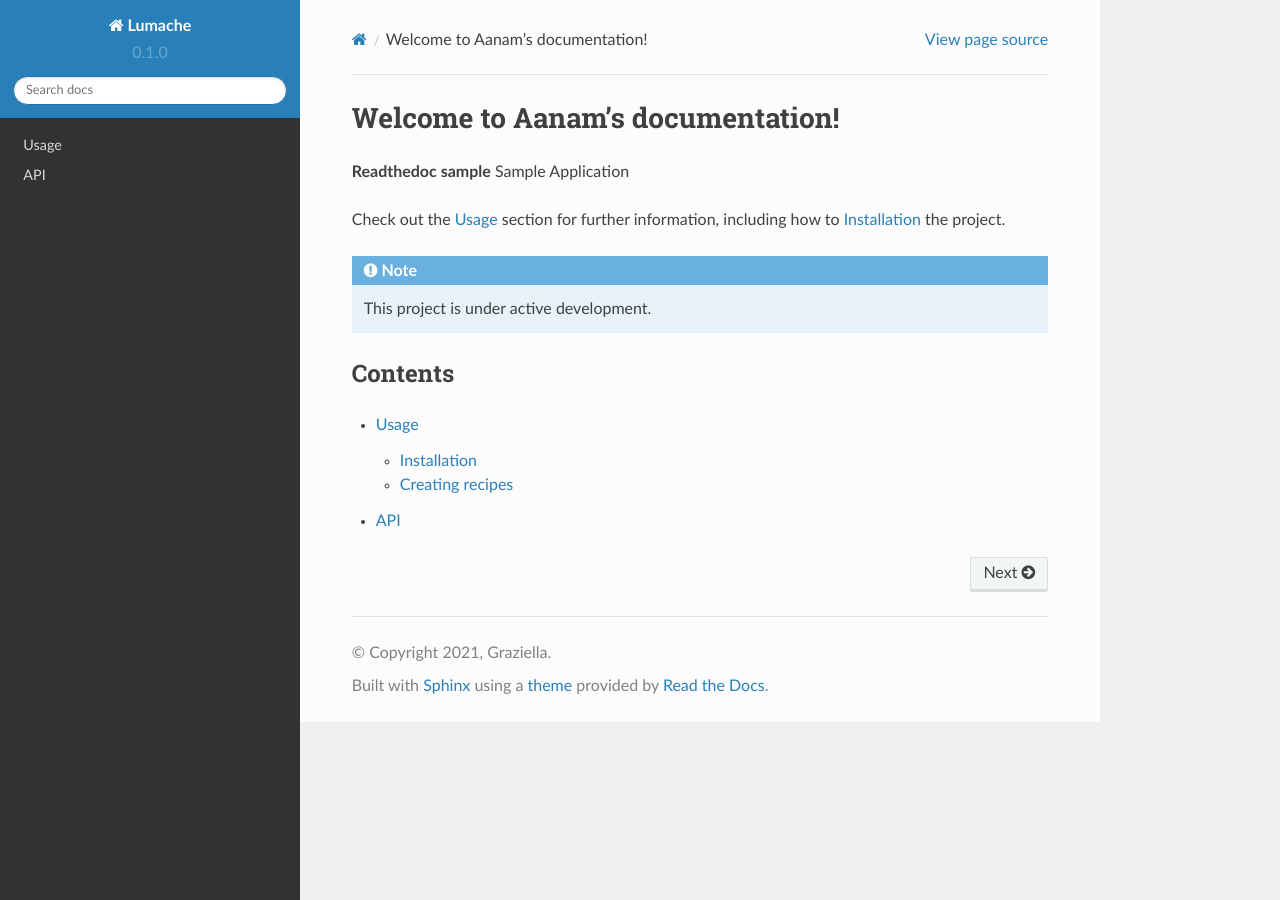
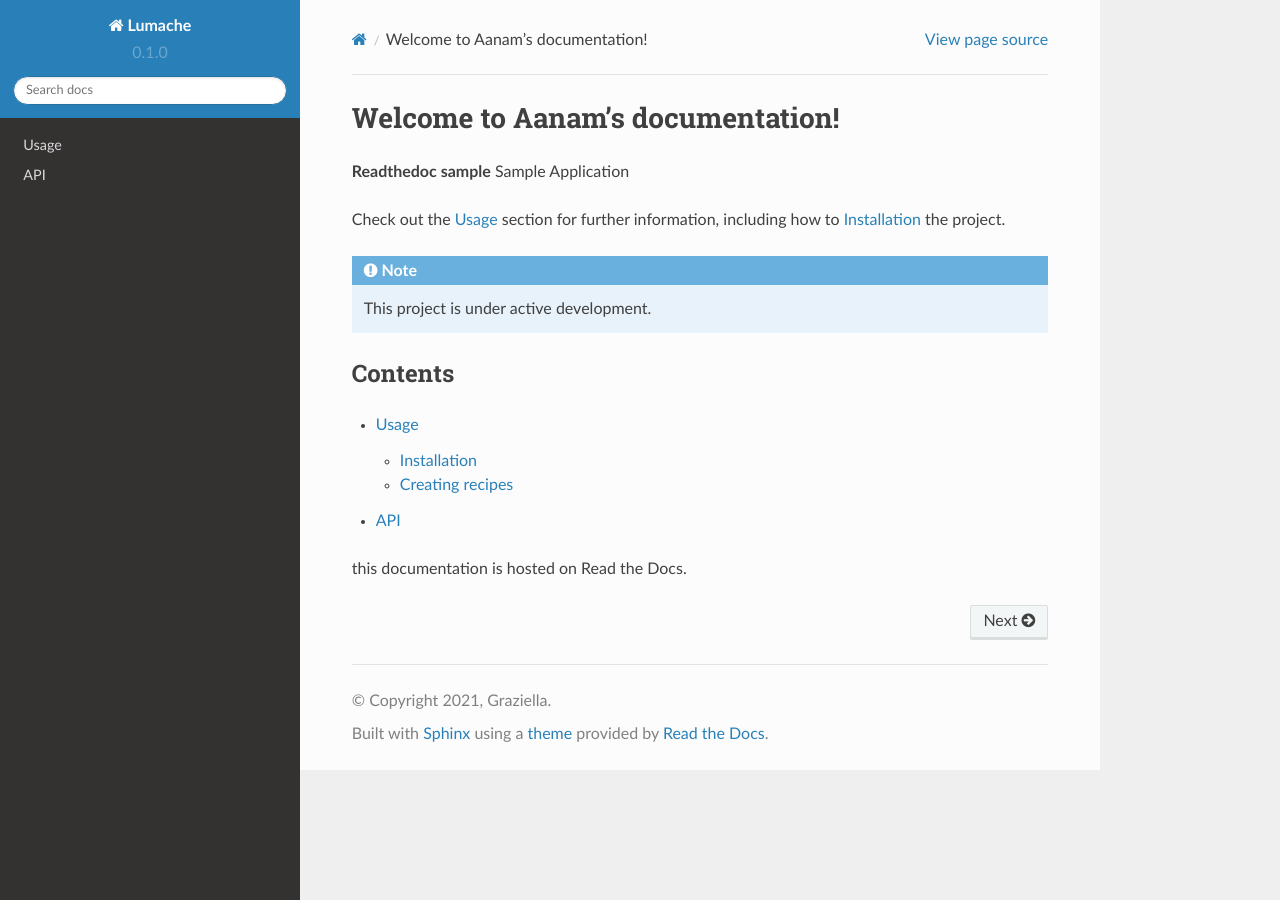
Before and after one commit to aanamshaikh/rtd-tutorial, a Sphinx documentation site: the page built from docs/source/index.rst, in a window 1280 px wide. Built offline with Sphinx 7.4.7 and the Read the Docs theme 2.0.0, drawn with Linux system fonts in a browser that asks for light colours.

Commit message:
Update index.rst

```diff
--- a/docs/source/index.rst
+++ b/docs/source/index.rst
@@ -18,3 +18,5 @@ Contents
 
    usage
    api
+
+this documentation is hosted on Read the Docs.
```
